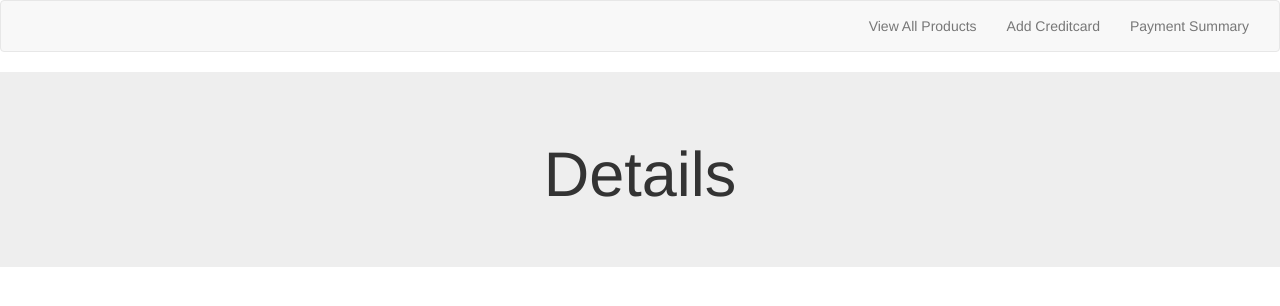
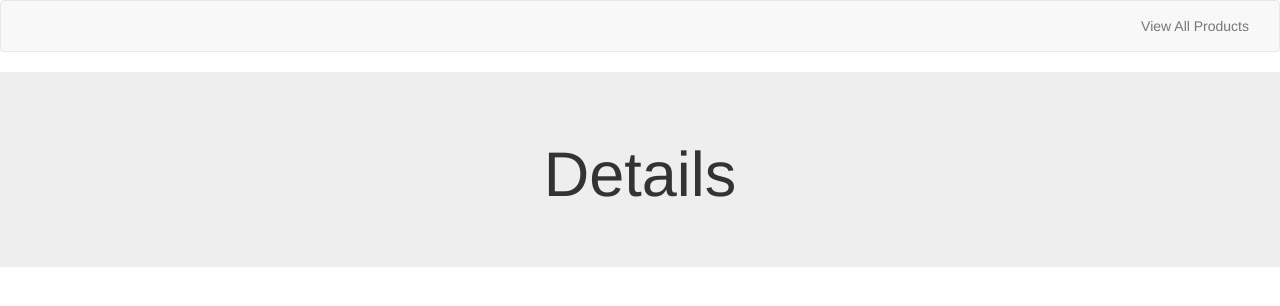
Before and after one commit to Stormblest/Homework2, a PHP site: page /payment-summary.php in a window 1280 px wide. Shown: the top 306 px of the page. Run offline with PHP 8.4, Linux system fonts and the light colour scheme; some libraries are stand-ins or nearby versions.

Commit message:
MADE THE STUFF WORK BETTER

```diff
--- a/Webpages/add-credit-card.php
+++ b/Webpages/add-credit-card.php
@@ -1,3 +1,6 @@
+<html>
+
+
 <form method="POST" action='payment-summary.php'>
     <div class="form-row">
         <div class="form-group col-md-3">
--- a/Webpages/payment-summary.php
+++ b/Webpages/payment-summary.php
@@ -18,13 +18,13 @@ if(isset($_POST['number'])) {
     $product_id = $_POST['product_id'];
 
     // insert payment
-    $payment_query = "insert into `payment` (cc_number, exp_date, cvc) values ('$number', '$exp_date', '$cvc') ";
+    $payment_query = "insert into `payment` (CreditCard, Date, cvc) values ('$number', '$exp_date', '$cvc') ";
     $conn->query($payment_query);
     $payment_id = $conn->insert_id;
 	if($conn->error) die($conn->error);
 
     // update order table with payment id and total
-    $order_query = "UPDATE `orders` SET `total` = $total, `payment_id` = $payment_id WHERE `orders`.`order_id` = $order_id";
+    $order_query = "UPDATE `order` SET `total` = $total, `payment_id` = $payment_id WHERE `order`.`order_id` = $order_id";
     $conn->query($order_query);
 	if($conn->error) die($conn->error);
 
@@ -40,24 +40,6 @@ $conn->close();
 
 
 ?>
-
-
-
-
-
-
-
-
-
-
-
-
-
-
-
-
-
-
 
 
 
@@ -80,9 +62,7 @@ $conn->close();
 		</div>
 		<div class="collapse navbar-collapse" id="myNavbar">
 		  <ul class="nav navbar-nav navbar-right">
-			<li><a href="view-products.php">View All Products</a></li>
-			<li><a href="add-credit-card.php">Add Creditcard</a></li>
-			<li><a href="payment-summary.php">Payment Summary</a></li>
+			<li><a href="view-products.php">View All Products</a></li
 		  </ul>
 		</div>
 	  </div>
```
